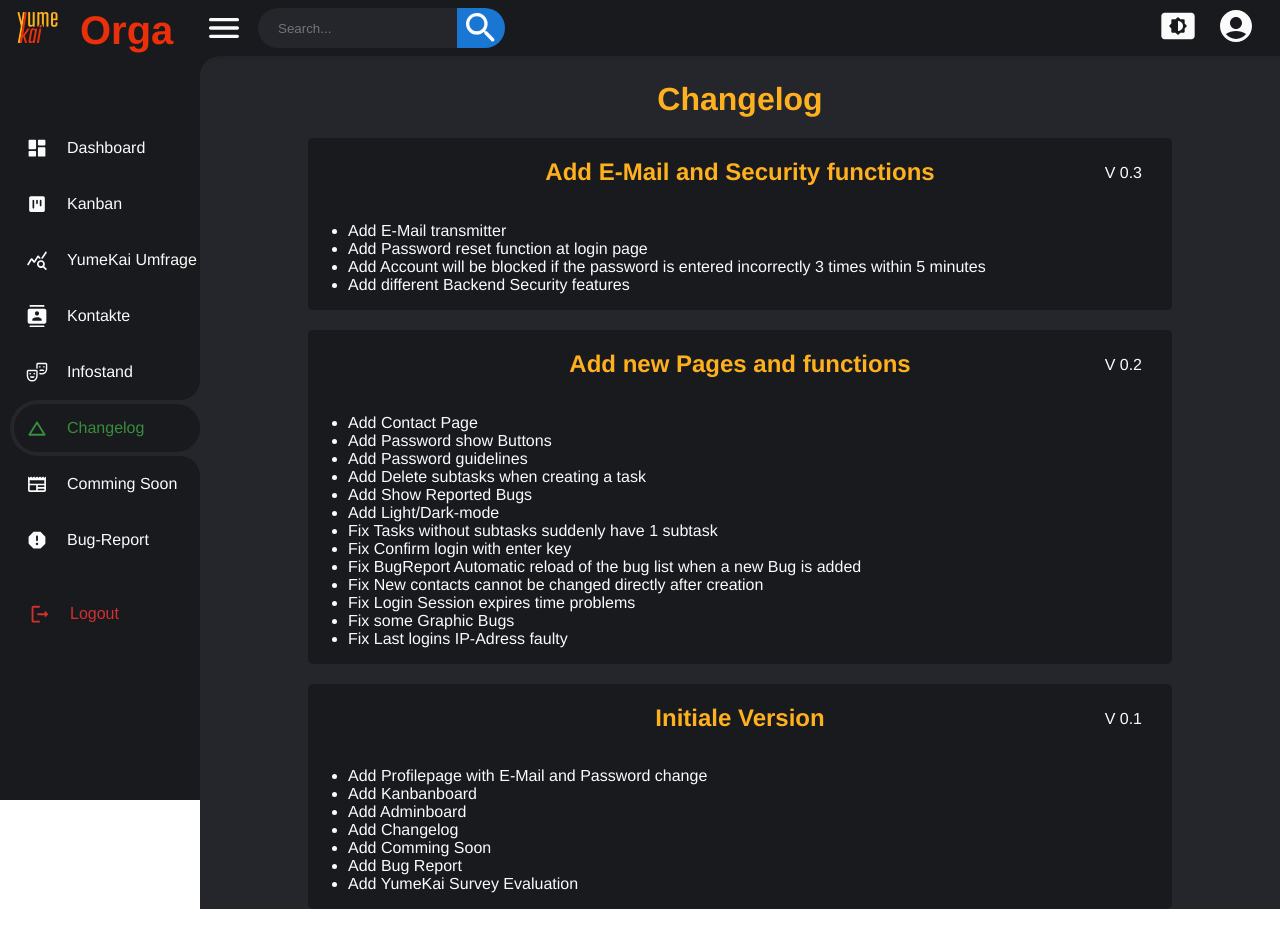
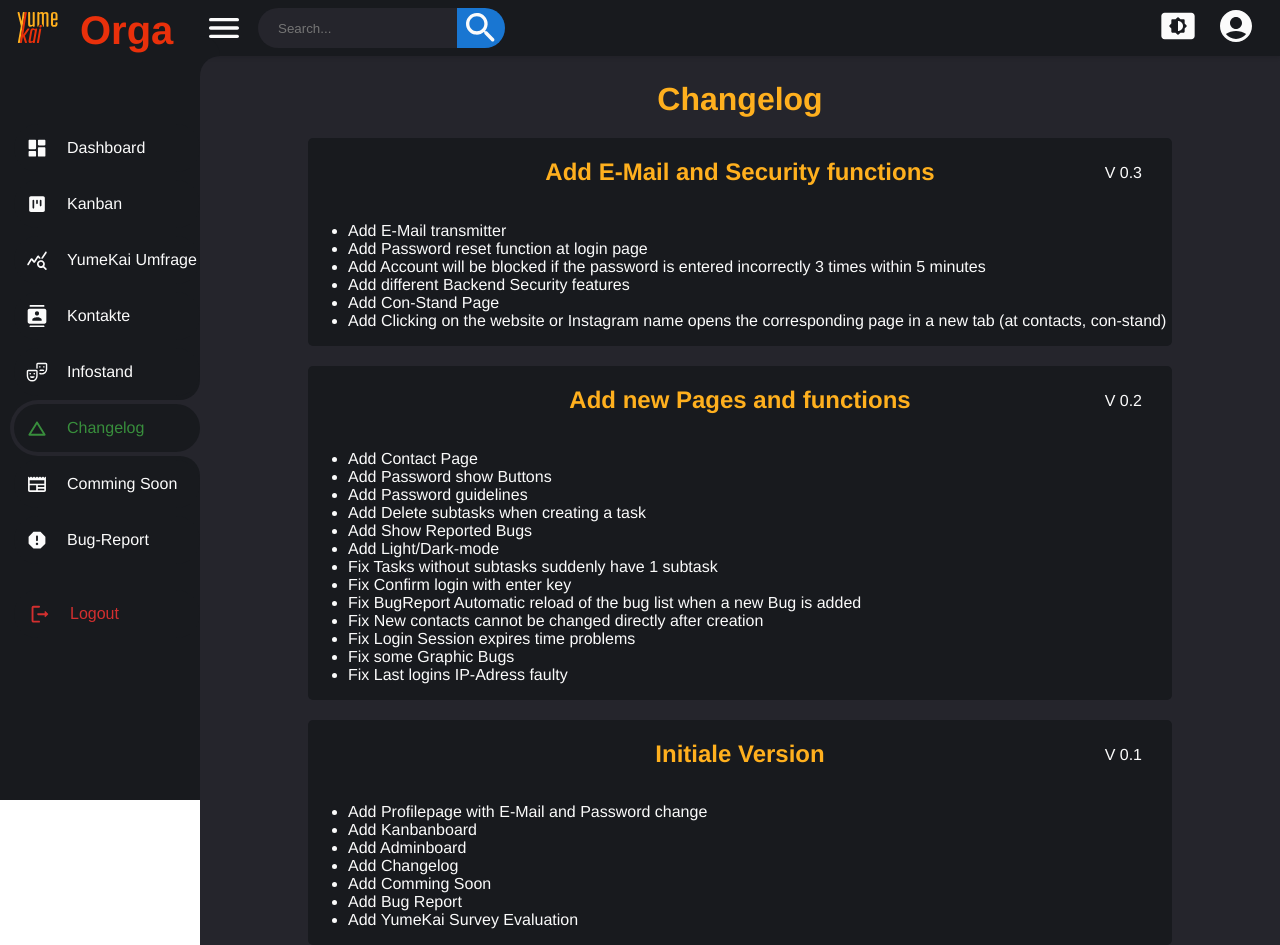
Before and after one commit to Miningmark/yumekai-erp, a Next.js app: page /changelog in a window 1280 px wide. Before the commit the page ends 909 px from the top, so only its background shows below. Built offline with nearby package versions, Linux system fonts and the light colour scheme; no server answers.

Commit message:
adjusted changelog

```diff
--- a/src/app/(private)/changelog/page.js
+++ b/src/app/(private)/changelog/page.js
@@ -43,6 +43,11 @@ export default function Changelog() {
             minutes
           </li>
           <li>Add different Backend Security features</li>
+          <li>Add Con-Stand Page</li>
+          <li>
+            Add Clicking on the website or Instagram name opens the corresponding page in a new tab
+            (at contacts, con-stand)
+          </li>
         </ul>
       </LogContainer>
       <LogContainer>
```
